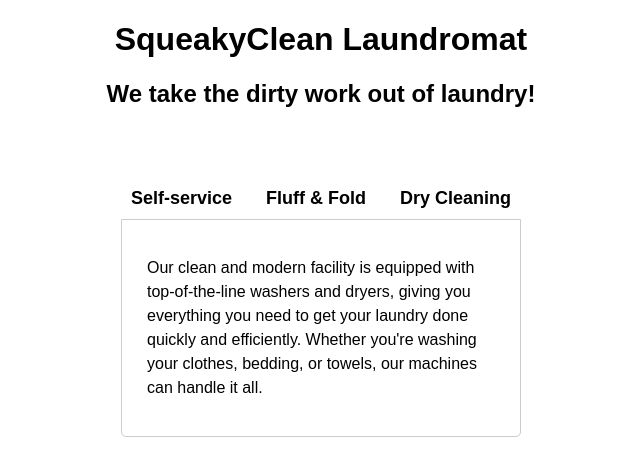
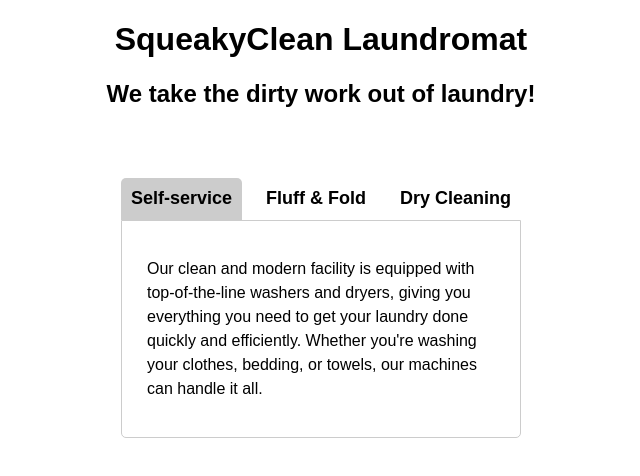
Before and after one commit to tauri-st/hooks-tabs, a React (Create React App) app: page / in a window 1280 px wide. Shown: the top 476 px of the page, without its empty margins (319-959 px from the left). Built offline with nearby package versions, Linux system fonts and the light colour scheme.

Commit message:
Add a class of active to the h3 element if its corresponding description is on the screen

```diff
--- a/src/Tabs.js
+++ b/src/Tabs.js
@@ -13,9 +13,11 @@ const Tabs = ({ services }) => {
       {/*6. Map over services array, output an h3 element
       with index as akey and the name as the h3*/}
       {/*8. Add an onClick attribute to access the index*/}
+      {/*9. Add a class of "active" to the h3 element if its
+      corresponding description is on the screen. */}
       <div>
         {services.map((service, index) => (
-          <h3 className="tab-title" key={index} onClick={() => setActiveTabIndex(index)}>{service.name}</h3>
+          <h3 className={`tab-title ${ index === activeTabIndex && "active"}`} key={index} onClick={() => setActiveTabIndex(index)}>{service.name}</h3>
         ))}
       </div>
       <div className="tab-content">
```
